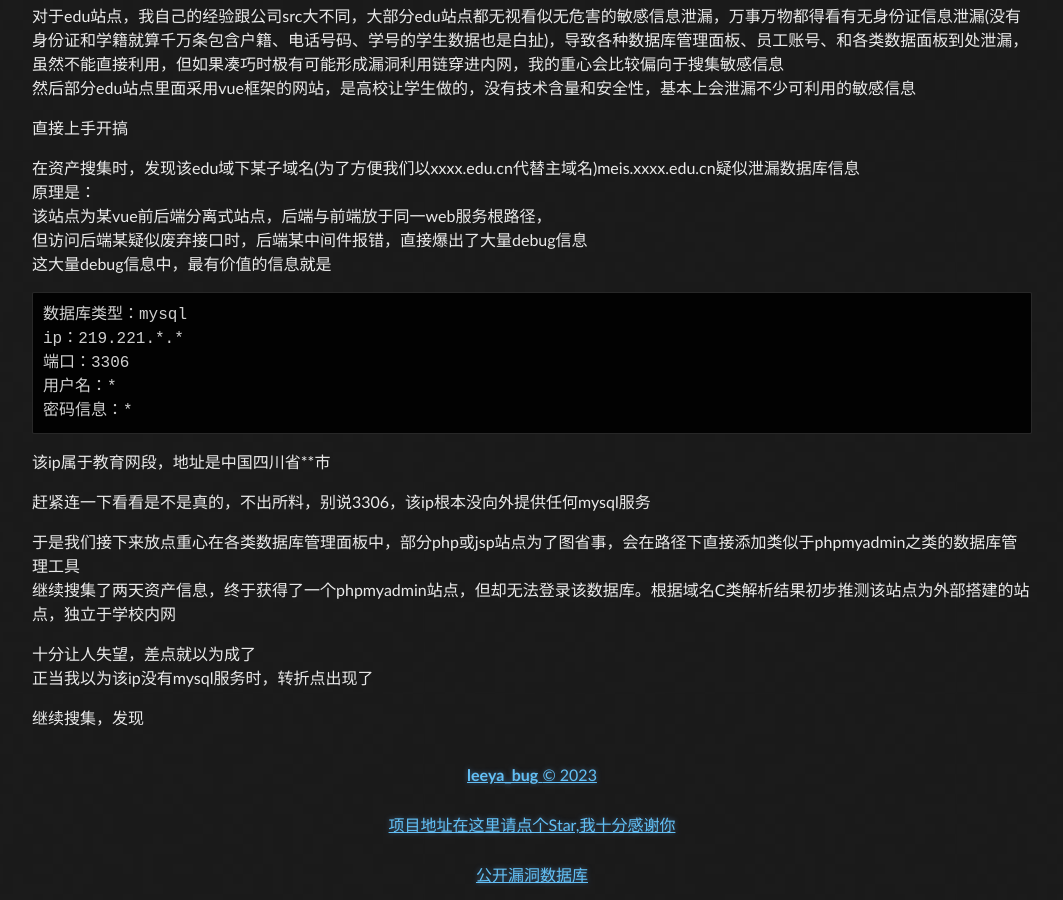
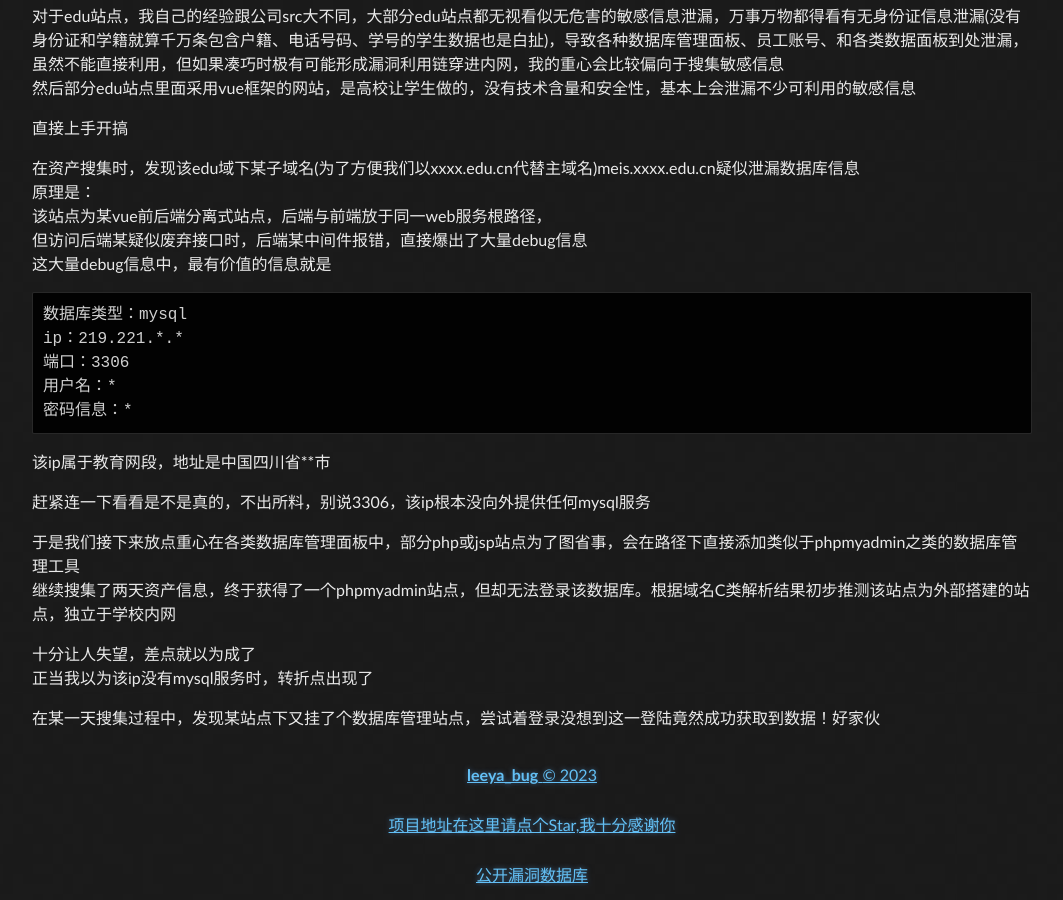
Before and after one commit to Leeyangee/leeyangee.github.io, a Jekyll site: the page built from _posts/2023-06-20-SRC干货(待更新) 某教育资产经典渗透-漏洞链从外网打到内网直接打穿.md, in a window 1280 px wide and 900 px high, scrolled down 903 px. Shown: the whole window, without its empty margins (108-1171 px from the left). Built offline with Jekyll 4.4.1, drawn with Linux system fonts in a browser that asks for light colours.

Commit message:
Update 2023-06-20-SRC干货(待更新) 某教育资产经典渗透-漏洞链从外网打到内网直接打穿.md

```diff
--- a/_posts/2023-06-20-SRC干货(待更新) 某教育资产经典渗透-漏洞链从外网打到内网直接打穿.md
+++ b/_posts/2023-06-20-SRC干货(待更新) 某教育资产经典渗透-漏洞链从外网打到内网直接打穿.md
@@ -54,4 +54,4 @@ ip：219.221.*.*
 十分让人失望，差点就以为成了
 正当我以为该ip没有mysql服务时，转折点出现了
 
-继续搜集，发现
+在某一天搜集过程中，发现某站点下又挂了个数据库管理站点，尝试着登录没想到这一登陆竟然成功获取到数据！好家伙
```
